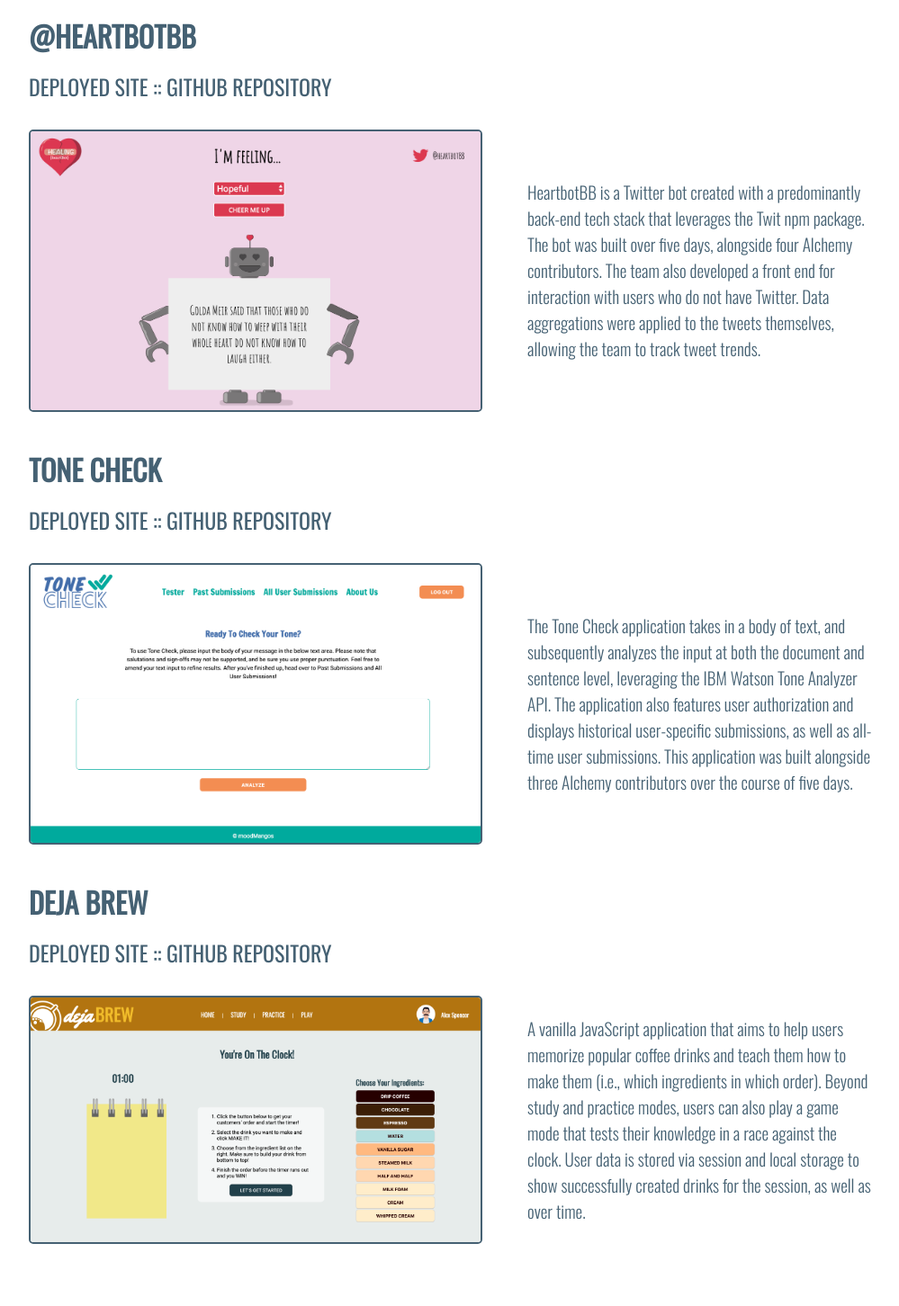
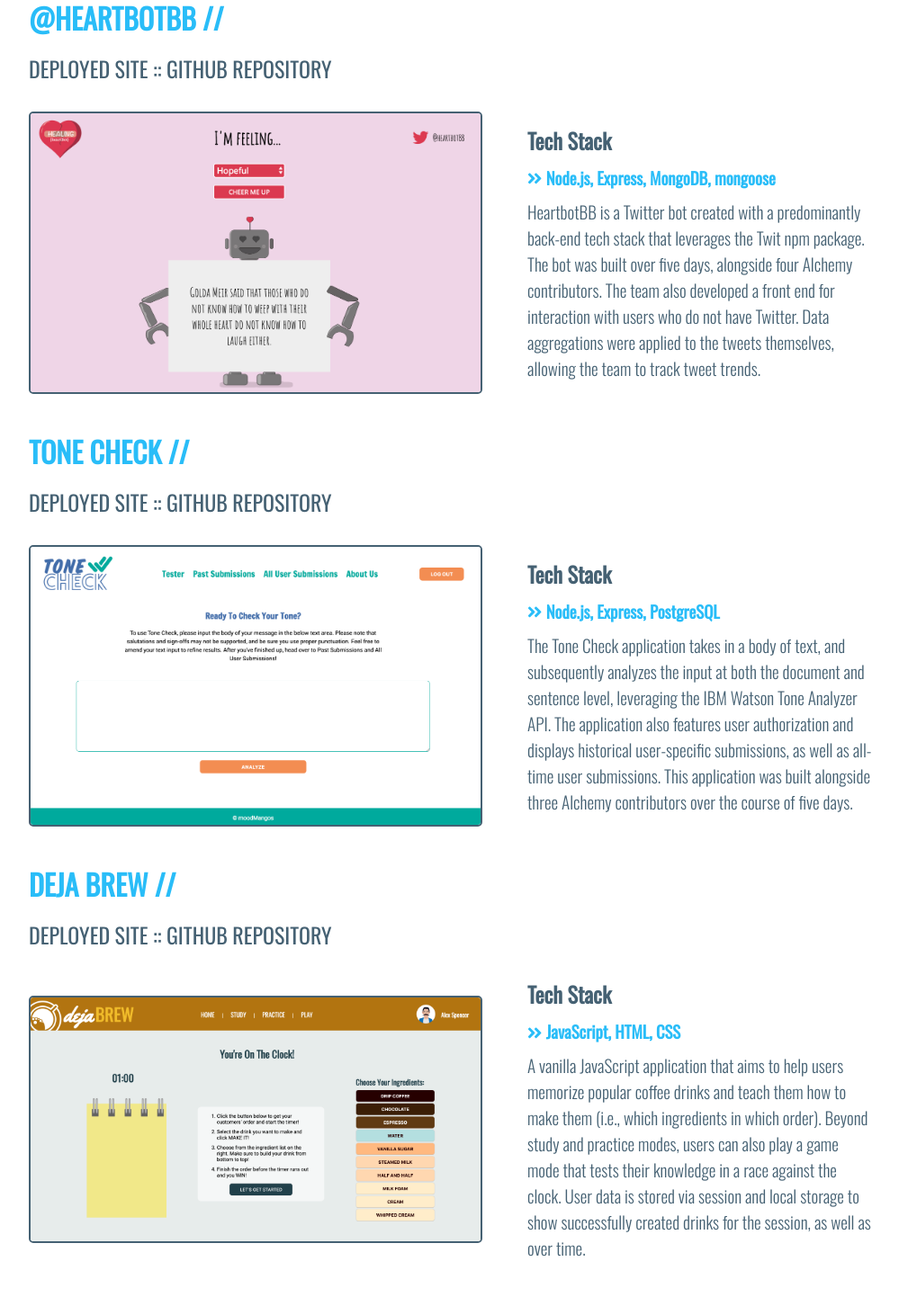
Before and after one commit to alexjonspencer1/portfolio-site, a React app: page / in a window 1280 px wide. Shown: the part 1600-3052 px from the top of the page at 90% size, without its empty margins (178-1177 px from the left). Built offline with nearby package versions, Linux system fonts and the light colour scheme.

Commit message:
further enhancements

```diff
--- a/src/components/projects/Projects.css
+++ b/src/components/projects/Projects.css
@@ -7,7 +7,7 @@
 .ProjectsHeader {
 
   font-family: 'Oswald', sans-serif;
-  margin-bottom: 0px;
+  margin-bottom: -20px;
   margin-top: 30px;
   text-transform: uppercase;
   color: #a6ed8e;
@@ -22,7 +22,7 @@
 
   h2 {
     margin: 40px 0px 15px 0px;
-    color: #456173;
+    color:rgb(41, 189, 248);
     font-size: 2em;
   }
 
@@ -54,9 +54,21 @@
   margin-left: 210px;
   align-items: center;
 
+  h2 {
+    margin: 0px 0px 10px 50px;
+    font-family: 'Oswald', sans-serif;
+    color: #456173;
+  }
+
+  h3 {
+    margin: 10px 0px 0px 50px;
+    font-family: 'Oswald', sans-serif;
+    color:rgb(41, 189, 248);
+  }
+
   p {
     width: 30vw;
-    margin-left: 50px;
+    margin: 10px 0px 0px 50px;
     font-family: 'Oswald', sans-serif;
     font-weight: 300;
     color: #456173;
--- a/src/components/projects/Projects.js
+++ b/src/components/projects/Projects.js
@@ -1,4 +1,6 @@
 import React from 'react';
+import { FontAwesomeIcon } from '@fortawesome/react-fontawesome';
+import { faAngleDoubleRight } from '@fortawesome/free-solid-svg-icons';
 import styles from './Projects.css';
 
 const Projects = () => {
@@ -6,7 +8,7 @@ const Projects = () => {
     <>
       <h1 className={styles.ProjectsHeader}>My Work //</h1>
       <div className={styles.ProjectHeaderInformation}>
-        <h2>@HEARTBOTBB</h2>
+        <h2>@HEARTBOTBB //</h2>
         <div className={styles.ProjectHeaderFlex}>
           <a target="blank" href="https://heartbotbb.herokuapp.com/"><p>Deployed Site :</p></a>
           <a target="blank" href="https://github.com/Healing-HeartBot/healing-heart-bot"><p>: GitHub Repository</p></a>
@@ -14,6 +16,9 @@ const Projects = () => {
       </div>
       <div className={styles.ProjectDetails}>
         <img src="src/assets/heartbot-bb.png" />
+        <div>
+          <h2>Tech Stack</h2>
+          <h3> <FontAwesomeIcon icon={faAngleDoubleRight} /> Node.js, Express, MongoDB, mongoose</h3>
           <p>
             HeartbotBB is a Twitter bot created with a predominantly back-end tech stack
             that leverages the Twit npm package. The bot was built over five days, alongside
@@ -22,9 +27,10 @@ const Projects = () => {
             themselves, allowing the team to track tweet trends.
           </p>
         </div>
+      </div>
 
       <div className={styles.ProjectHeaderInformation}>
-        <h2>TONE CHECK</h2>
+        <h2>TONE CHECK //</h2>
         <div className={styles.ProjectHeaderFlex}>
           <a target="blank" href="http://tone-check.herokuapp.com/"><p>Deployed Site :</p></a>
           <a target="blank" href="https://github.com/mood-mangoes/mood-mangoes.github.io"><p>: GitHub Repository</p></a>
@@ -32,6 +38,9 @@ const Projects = () => {
       </div>
       <div className={styles.ProjectDetails}>
         <img src="src/assets/tone-check.png" />
+        <div>
+          <h2>Tech Stack</h2>
+          <h3> <FontAwesomeIcon icon={faAngleDoubleRight} /> Node.js, Express, PostgreSQL</h3>
           <p>
             The Tone Check application takes in a body of text, and subsequently analyzes
             the input at both the document and sentence level, leveraging the IBM Watson
@@ -41,9 +50,10 @@ const Projects = () => {
             five days.
           </p>
         </div>
+      </div>
 
       <div className={styles.ProjectHeaderInformation}>
-        <h2>DEJA BREW</h2>
+        <h2>DEJA BREW //</h2>
         <div className={styles.ProjectHeaderFlex}>
           <a target="blank" href="https://team-caffeine.github.io/"><p>Deployed Site :</p></a>
           <a target="blank" href="https://github.com/team-caffeine/team-caffeine.github.io"><p>: GitHub Repository</p></a>
@@ -51,6 +61,9 @@ const Projects = () => {
       </div>
       <div className={styles.ProjectDetails}>
         <img src="src/assets/deja-brew.png" />
+        <div>
+          <h2>Tech Stack</h2>
+          <h3> <FontAwesomeIcon icon={faAngleDoubleRight} /> JavaScript, HTML, CSS</h3>
           <p>
             A vanilla JavaScript application that aims to help users memorize popular coffee
             drinks and teach them how to make them (i.e., which ingredients in which order).
@@ -60,6 +73,7 @@ const Projects = () => {
             time.
           </p>
         </div>
+      </div>
     </>
   );
 };
--- a/src/components/techstack/Techstack.css
+++ b/src/components/techstack/Techstack.css
@@ -44,7 +44,6 @@
 
   li:hover {
     transform: translate3d(-2px, -2px, 0);
-    cursor: pointer;
   }
 }
 
```
Lines whose indentation alone changed are shown as unchanged.
